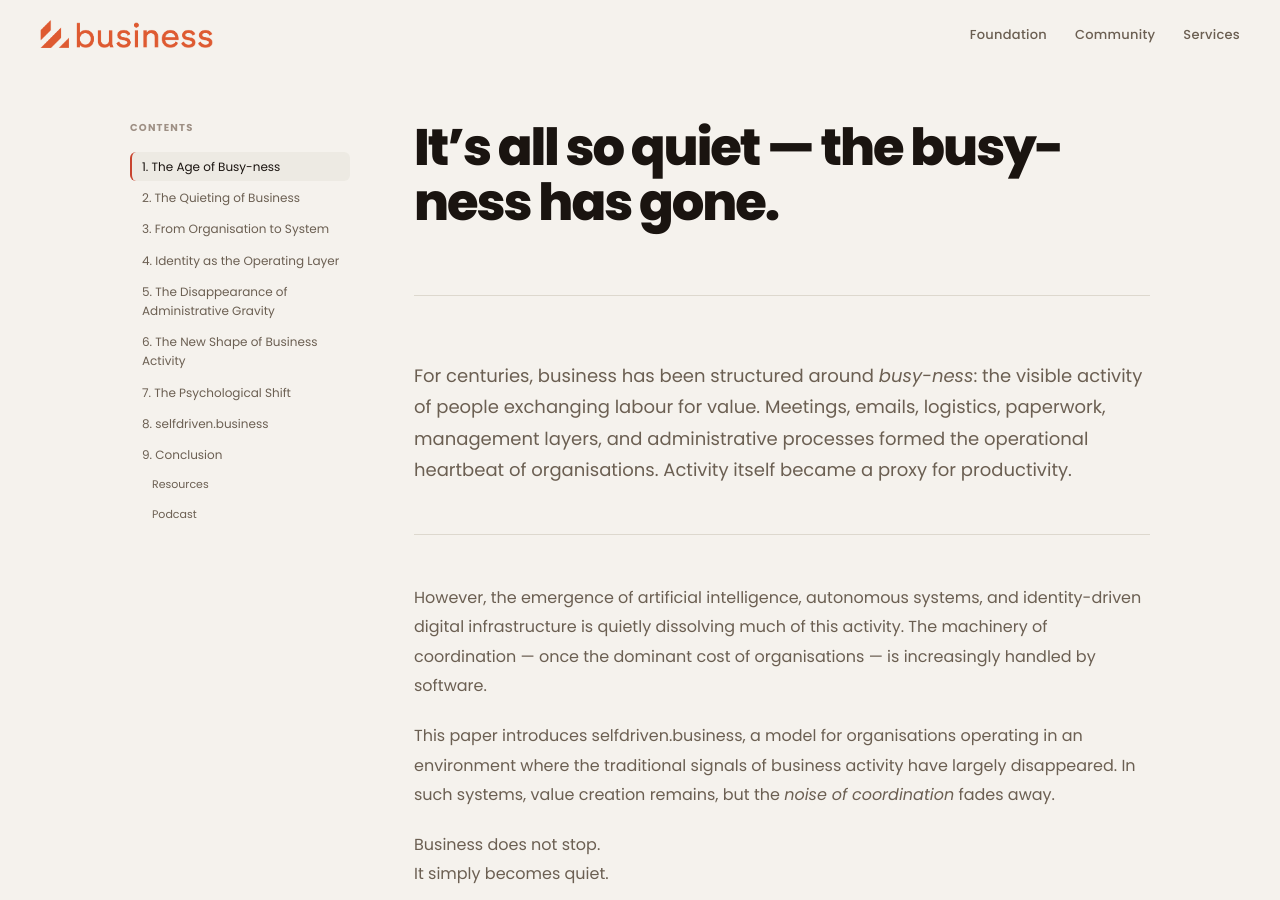
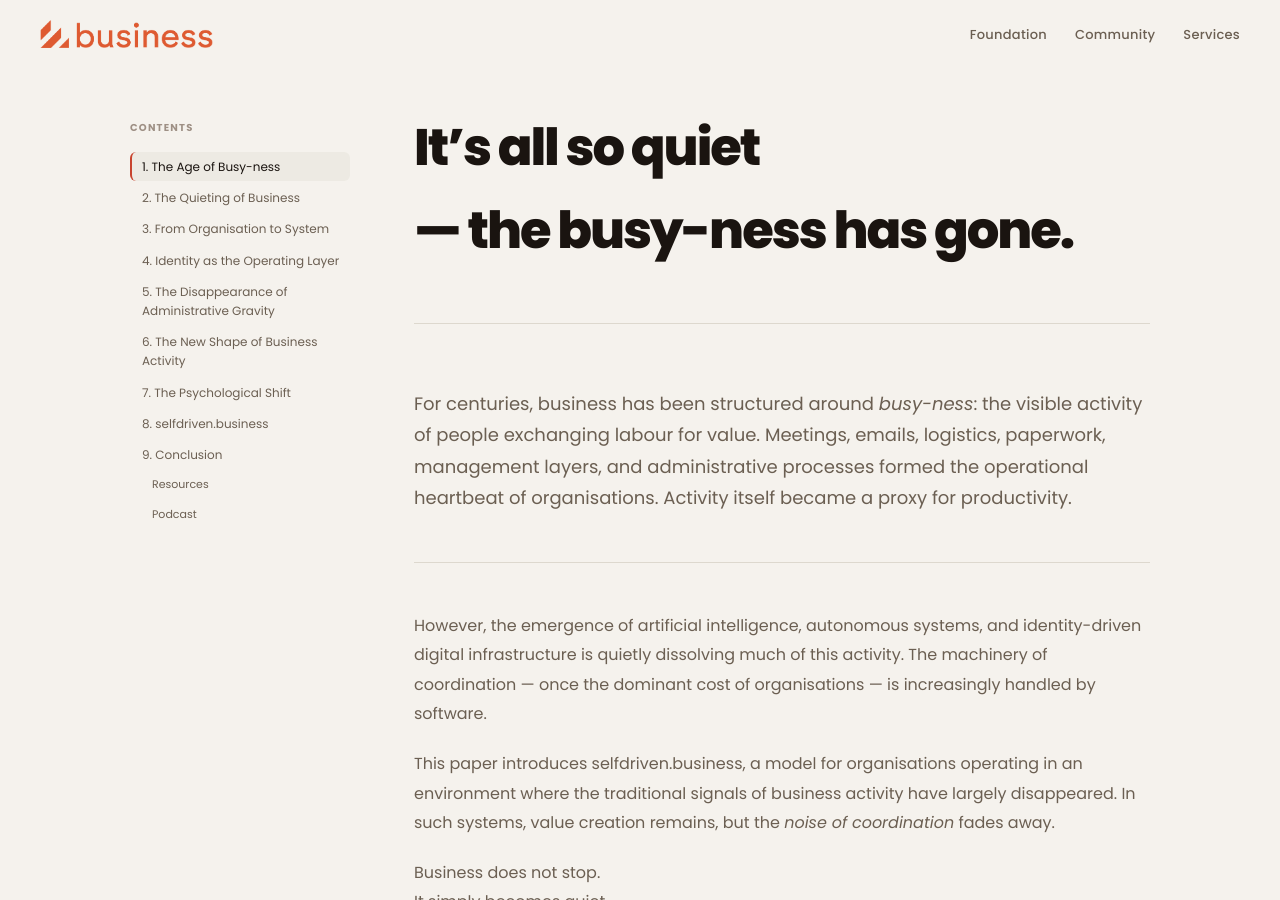
Before and after one commit to selfdriven-services/selfdriven-business, a Jekyll site: the page built from docs/index.md, in a window 1280 px wide and 900 px high. Built offline with Jekyll 4.4.1, drawn with Linux system fonts in a browser that asks for light colours.

```diff
--- a/docs/index.md
+++ b/docs/index.md
@@ -3,7 +3,8 @@ layout: selfdriven
 title: The busy-ness has gone - selfdriven.business
 ---
 
-# It’s all so quiet — the busy-ness has gone.
+# It’s all so quiet
+# — the busy-ness has gone.
 
 ---
 
```
